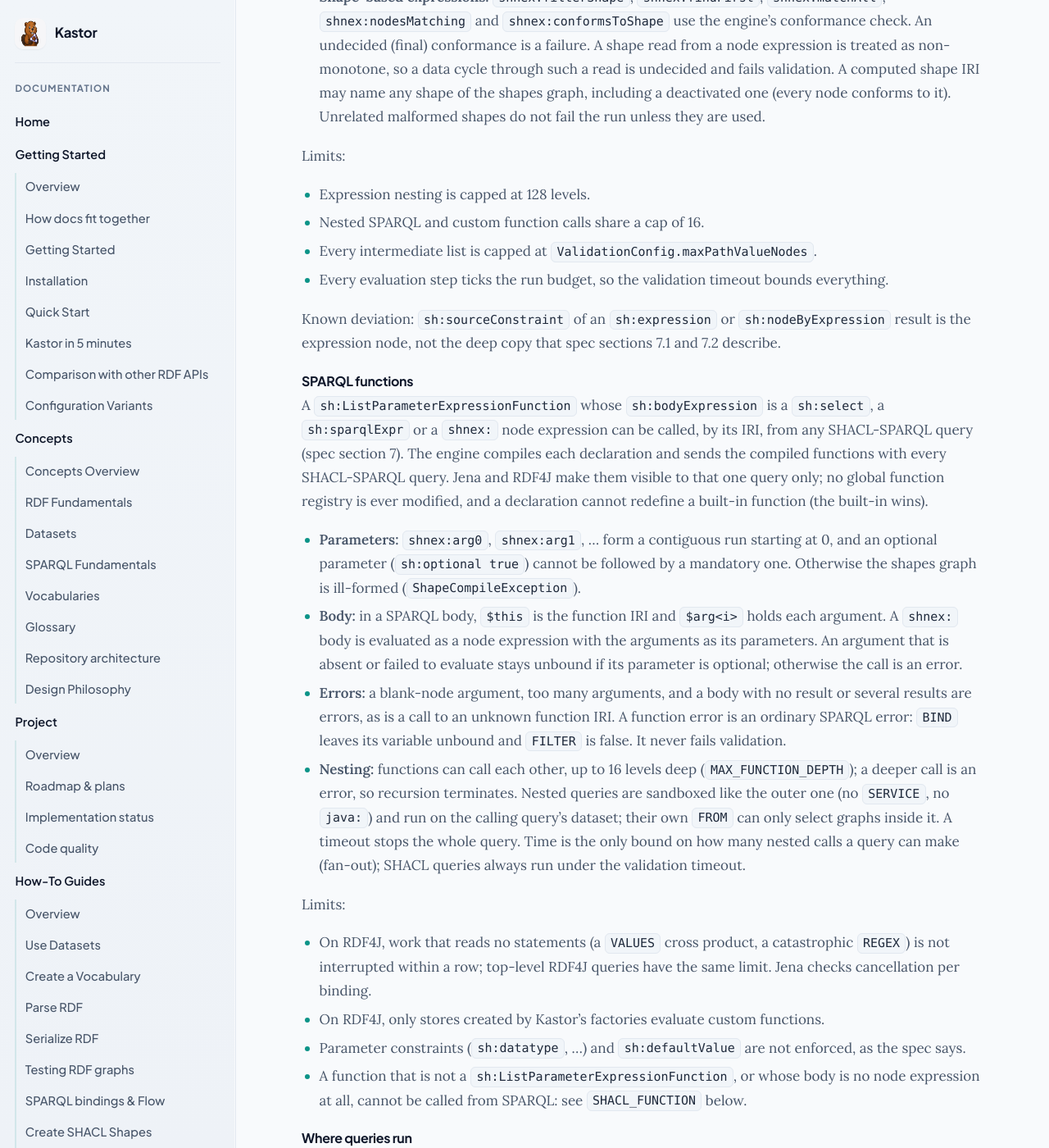
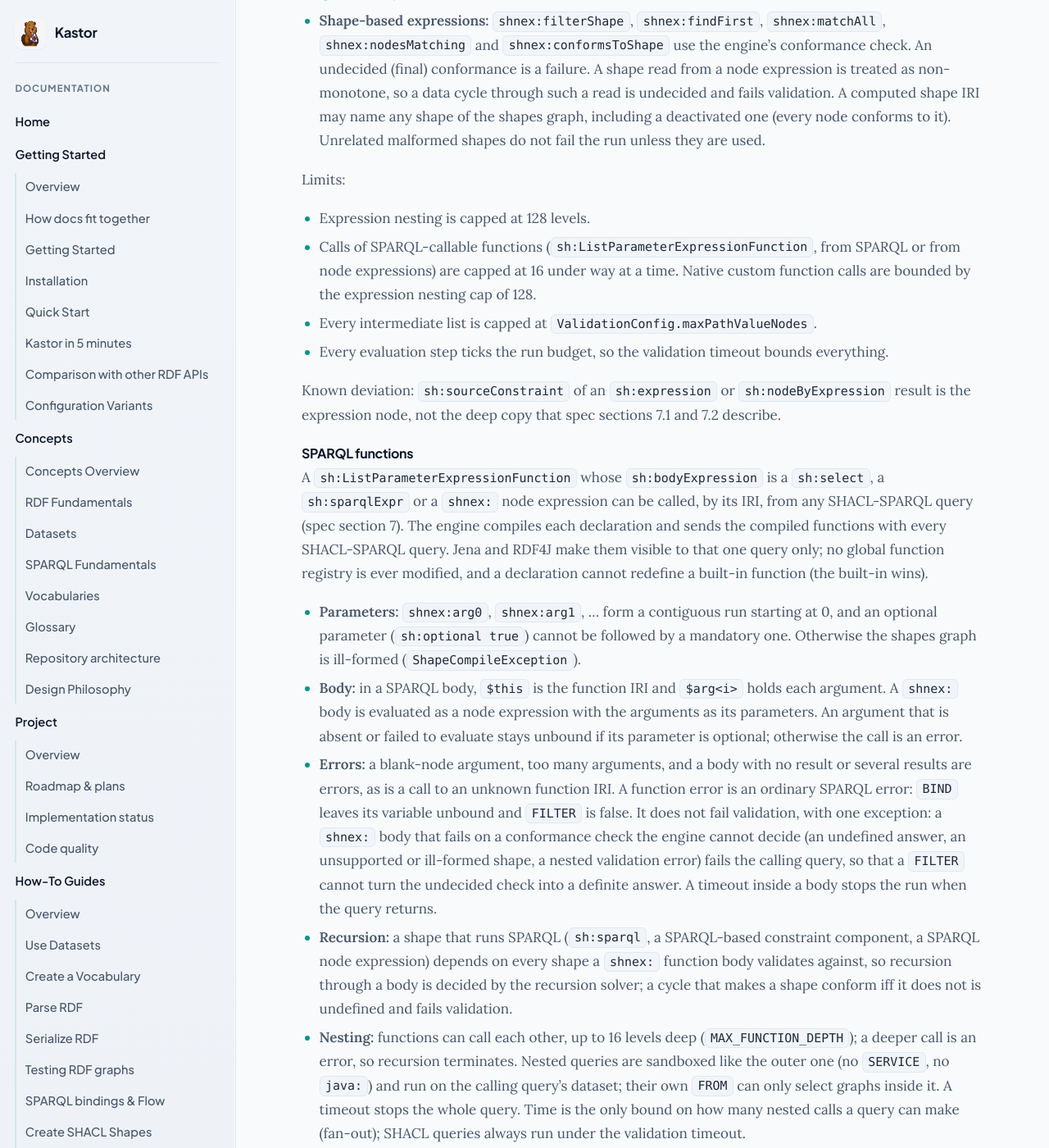
Before and after one commit to geoknoesis/kastor, a Jekyll site: the page built from docs/kastor/features/shacl-validation.md, in a window 1280 px wide and 1400 px high, scrolled down 11390 px. Shown: the whole window at 82% size. Built offline with Jekyll 4.4.1, drawn with Linux system fonts in a browser that asks for light colours; our own code applies the rules of GitHub Pages for plain Markdown files; some of the changed text lies outside the part shown.

Commit message:
docs(shacl): correct node expression limits, conformance counts and changelog
Use the spec names for empty and list expressions; state that the cap of
16 limits calls of SPARQL-callable functions while native custom function
calls are bounded by the expression depth of 128; count 166 sht:Validate
plus 144 sht:EvalNodeExpr cases; note that hasLang.ttl passes as an
ill-formed case (spec override); describe W3cKnownDeviations as it is now;
document recursion and undecided checks through SPARQL function bodies;
record in the changelog that ConstraintType.EXPRESSION was added mid-enum.

Co-Authored-By: Claude Opus 5.5 <noreply@anthropic.com>

````diff
--- a/docs/kastor/features/shacl-validation.md
+++ b/docs/kastor/features/shacl-validation.md
@@ -217,7 +217,7 @@ A `sh:ConstraintComponent` with `sh:parameter` (and `sh:optional`) is evaluated
 
 SHACL 1.2 node expressions (Node Expressions spec) are supported in full:
 
-- **The `shnex:` library:** constants, `shnex:empty`, `shnex:var`, `shnex:list`, `shnex:pathValues`, `shnex:exists`, `shnex:if`, `shnex:distinct`, `shnex:intersection`, `shnex:concat`, `shnex:remove`, `shnex:filterShape`, `shnex:limit`, `shnex:offset`, `shnex:orderBy`, `shnex:flatMap`, `shnex:findFirst`, `shnex:matchAll`, `shnex:count`, `shnex:min`, `shnex:max`, `shnex:sum`, `shnex:instancesOf`, `shnex:nodesMatching` and `shnex:conformsToShape`.
+- **The `shnex:` library:** constants, empty expressions (an empty blank node `[]`), list expressions (an RDF list), `shnex:var`, `shnex:pathValues`, `shnex:exists`, `shnex:if`, `shnex:distinct`, `shnex:intersection`, `shnex:concat`, `shnex:remove`, `shnex:filterShape`, `shnex:limit`, `shnex:offset`, `shnex:orderBy`, `shnex:flatMap`, `shnex:findFirst`, `shnex:matchAll`, `shnex:count`, `shnex:min`, `shnex:max`, `shnex:sum`, `shnex:instancesOf`, `shnex:nodesMatching` and `shnex:conformsToShape`.
 - **`sparql:<name>` functions** (spec section 5), custom functions with named parameters or list parameters (`shnex:arg`), and the SPARQL expressions `sh:select` / `sh:sparqlExpr`.
 
 They are accepted at `sh:values`, `sh:defaultValue` and `sh:targetNode`, and by two constraint components: `sh:expression` (`sh:ExpressionConstraintComponent`) and a computed `sh:nodeByExpression`.
@@ -232,7 +232,7 @@ They are accepted at `sh:values`, `sh:defaultValue` and `sh:targetNode`, and by
 
 Limits:
 - Expression nesting is capped at 128 levels.
-- Nested SPARQL and custom function calls share a cap of 16.
+- Calls of SPARQL-callable functions (`sh:ListParameterExpressionFunction`, from SPARQL or from node expressions) are capped at 16 under way at a time. Native custom function calls are bounded by the expression nesting cap of 128.
 - Every intermediate list is capped at `ValidationConfig.maxPathValueNodes`.
 - Every evaluation step ticks the run budget, so the validation timeout bounds everything.
 
@@ -244,7 +244,8 @@ A `sh:ListParameterExpressionFunction` whose `sh:bodyExpression` is a `sh:select
 
 - **Parameters:** `shnex:arg0`, `shnex:arg1`, ... form a contiguous run starting at 0, and an optional parameter (`sh:optional true`) cannot be followed by a mandatory one. Otherwise the shapes graph is ill-formed (`ShapeCompileException`).
 - **Body:** in a SPARQL body, `$this` is the function IRI and `$arg<i>` holds each argument. A `shnex:` body is evaluated as a node expression with the arguments as its parameters. An argument that is absent or failed to evaluate stays unbound if its parameter is optional; otherwise the call is an error.
-- **Errors:** a blank-node argument, too many arguments, and a body with no result or several results are errors, as is a call to an unknown function IRI. A function error is an ordinary SPARQL error: `BIND` leaves its variable unbound and `FILTER` is false. It never fails validation.
+- **Errors:** a blank-node argument, too many arguments, and a body with no result or several results are errors, as is a call to an unknown function IRI. A function error is an ordinary SPARQL error: `BIND` leaves its variable unbound and `FILTER` is false. It does not fail validation, with one exception: a `shnex:` body that fails on a conformance check the engine cannot decide (an undefined answer, an unsupported or ill-formed shape, a nested validation error) fails the calling query, so that a `FILTER` cannot turn the undecided check into a definite answer. A timeout inside a body stops the run when the query returns.
+- **Recursion:** a shape that runs SPARQL (`sh:sparql`, a SPARQL-based constraint component, a SPARQL node expression) depends on every shape a `shnex:` function body validates against, so recursion through a body is decided by the recursion solver; a cycle that makes a shape conform iff it does not is undefined and fails validation.
 - **Nesting:** functions can call each other, up to 16 levels deep (`MAX_FUNCTION_DEPTH`); a deeper call is an error, so recursion terminates. Nested queries are sandboxed like the outer one (no `SERVICE`, no `java:`) and run on the calling query's dataset; their own `FROM` can only select graphs inside it. A timeout stops the whole query. Time is the only bound on how many nested calls a query can make (fan-out); SHACL queries always run under the validation timeout.
 
 Limits:
@@ -334,7 +335,7 @@ python scripts/fetch-conformance-data.py --only shacl
 ```
 
 The task fails instead of skipping when the suite is missing, and every case is executed. The default `test` task runs the same harness against the bundled fixture when the checkout is missing; a missing manifest, a manifest without `sht:Validate` entries or one without an approved case fails the test rather than skipping it, unless `-PshaclW3cAllowMissingData=true` opts out. Manifest rows that are not approved are skipped unless `-PshaclW3cIncludeNonApproved=true`. The harness checks failures strictly:
-- All 144 `sht:EvalNodeExpr` cases and all `sht:Validate` cases pass on the default provider (Jena). `W3cKnownDeviations` holds 0 unsupported-feature deviations; a deviation would need an `UnsupportedShaclFeature` category and must fail with an `UnsupportedShaclFeatureException` for exactly that category.
+- All 144 `sht:EvalNodeExpr` cases and all `sht:Validate` cases pass on the default provider (Jena), except `hasLang.ttl`, which is accepted as ill-formed (spec override, see below). `W3cKnownDeviations` holds 0 unsupported-feature deviations; a deviation would need an `UnsupportedShaclFeature` category and must fail with an `UnsupportedShaclFeatureException` for exactly that category.
 - Spec overrides are approved cases whose expected result contradicts the normative SHACL 1.2 text. The engine follows the text. There is 1 in `W3cKnownDeviations`: `unsupported-sparql-002` expects any `VALUES` to fail, but SHACL 1.2 Appendix A only forbids `VALUES` that mentions a pre-bound variable. The node expression harness lists 1 ill-formed case: `node-expr/shnex-sparql/hasLang.ttl` calls `sparql:hasLang` with 2 arguments, but the spec table and SPARQL 1.2 define 1, so Kastor treats the call as ill-formed (`ShapeCompileException`).
 - On RDF4J 5.3, some SPARQL 1.2 functions are missing (`hasLang`, `hasLangdir`, `langdir`, `strlangdir`, `sameValue`, `isTriple`, `triple`, `subject`, `predicate`, `object`), and a `sparql:` call of one fails there. RDF4J also returns different lexical forms for some numeric results (`ceil`, `floor`, `round`, `divide`, `seconds`).
 - `sht:Failure` cases must fail with their expected category (a pre-binding restriction or a shapes compile failure), never with an unsupported feature.
````
Also changed, not shown: other parts of docs/kastor/features/shacl-validation.md (+1 -1 lines), docs/kastor/design/shacl-validation-architecture.md (+1 -1 lines), CHANGELOG.md, rdf/shacl/validation/README.md.
